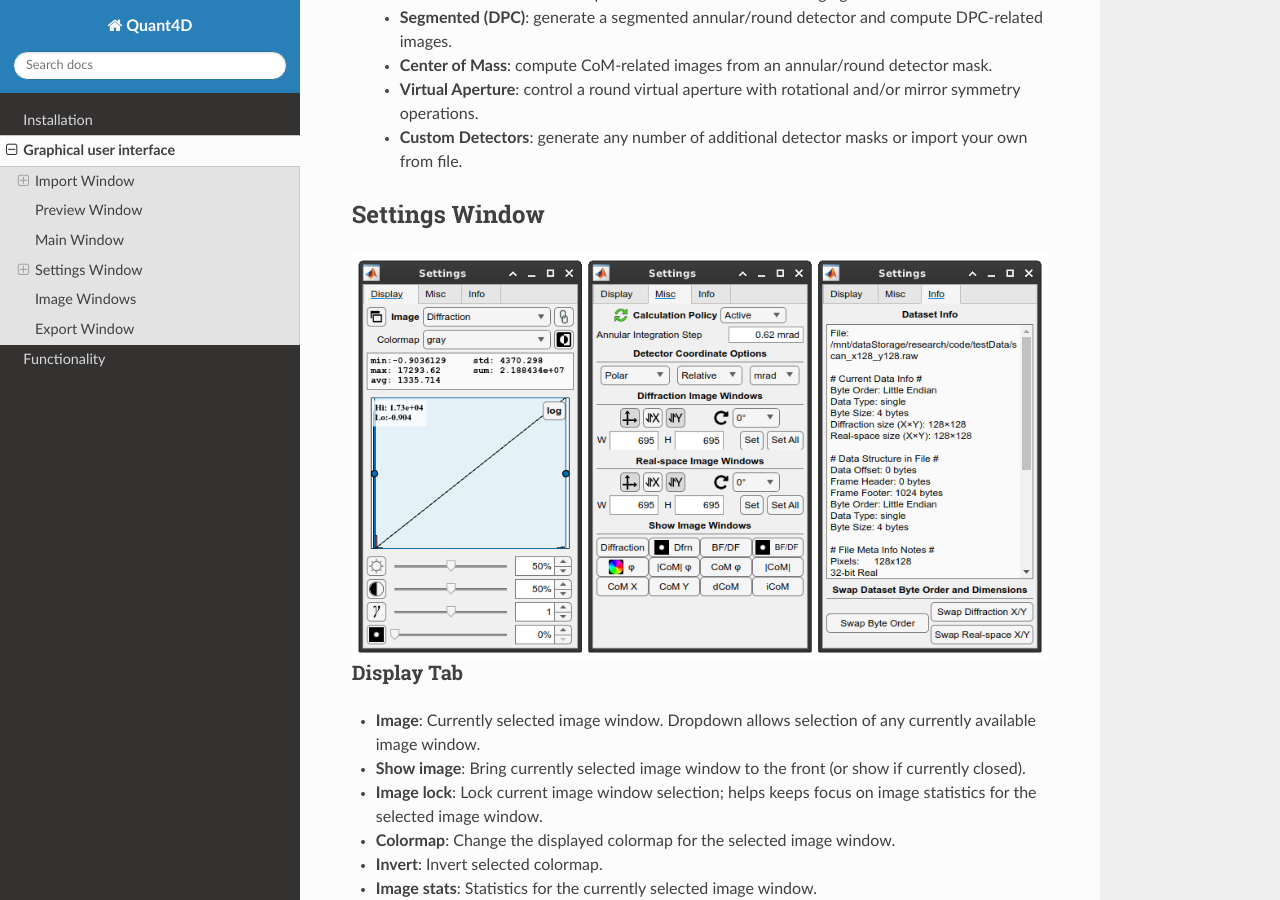
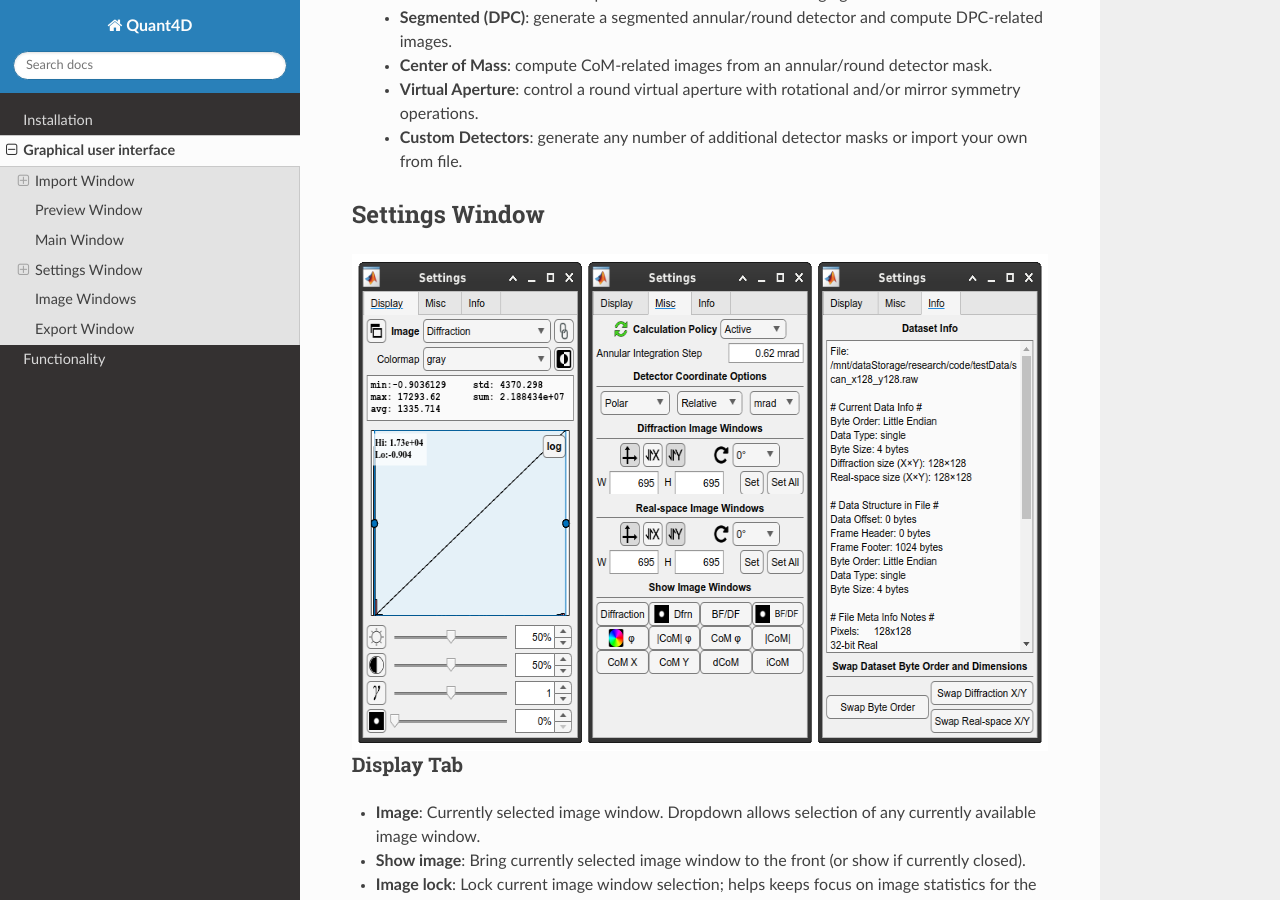
Before and after one commit to bryandesser/Quant4D, a Sphinx documentation site: the page built from docs/source/graphical_user_interface.rst, in a window 1280 px wide and 900 px high, scrolled down 2494 px. Built offline with Sphinx 7.4.7 and the Read the Docs theme 3.1.0, drawn with Linux system fonts in a browser that asks for light colours; pages that are not in the unit, such as notebooks, are missing from menus.

Commit message:
modified:   docs/source/graphical_user_interface.rst

```diff
--- a/docs/source/graphical_user_interface.rst
+++ b/docs/source/graphical_user_interface.rst
@@ -48,7 +48,7 @@
     :width: 549
     :height: 365
     :align: center
-    :class: no-scaled-link
+    :scale: 100%
 
 Upon file selection, but before clicking **Import Data** in the **Import Window**, the user can view individual frames from the dataset to ensure that the file parameters are correct. If parametrs like header, footer, offset, or data type are incorrect, frames will display incorrectly especially further into the dataset. Preset buttons are available for the first, middle, and final probe positions in x and y, and the user can enter any given probe position as desired. Image statistics automatically update and the user is given access to image display controls (brightness/contrast/gamma).
 
@@ -72,6 +72,8 @@
 ***************
 .. image:: ../_static/settings.png
     :align: center
+    :scale: 100%
+
 
 Display Tab
 ^^^^^^^^^^^
```
